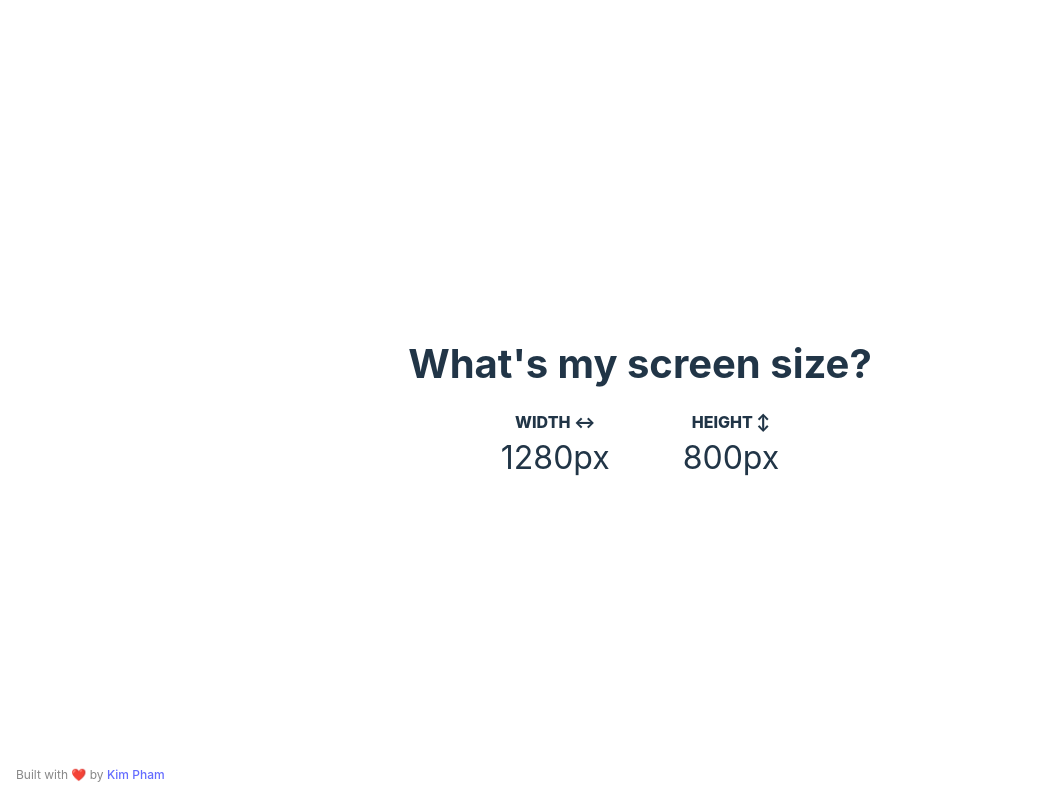
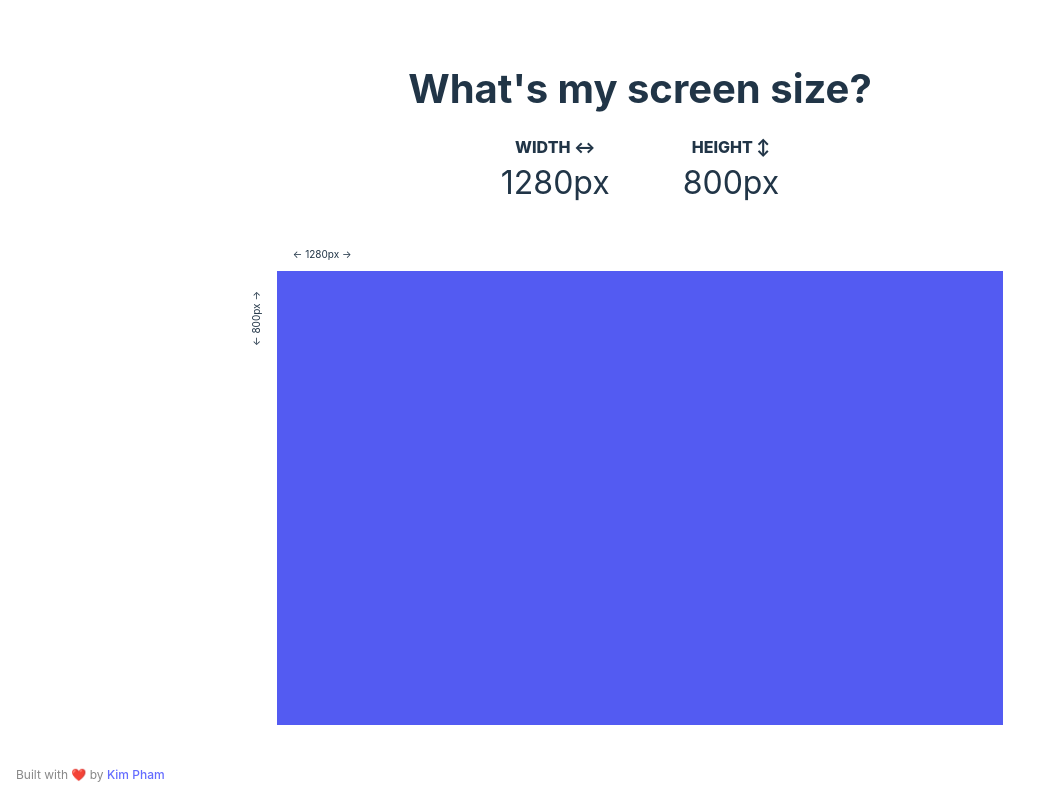
Before and after one commit to kimypham/whats-my-screen-size, a website built with Vite: page index.html in a window 1280 px wide. Shown: the whole page, without its empty margins (0-1049 px from the left). Built offline with nearby package versions, Linux system fonts and the light colour scheme.

Commit message:
progress

```diff
--- a/src/App.service.ts
+++ b/src/App.service.ts
@@ -1,4 +1,4 @@
-import { IWidthHeightElements, IWidthHeightValues } from "./types";
+import { IWidthHeightDiagramTextElements, IWidthHeightElements, IWidthHeightValues } from "./types";
 
 export const getScreenSize = (windowObject: Window = window): IWidthHeightValues => {
     return {
@@ -19,3 +19,28 @@ export const displayScreenSize = (widthHeightElements: IWidthHeightElements) =>
     const widthHeightValues: IWidthHeightValues = getScreenSize()
     setScreenSize(widthHeightElements, widthHeightValues)
 }
+
+// for drawing a diagram
+export const setDiagramText = (widthHeightDiagramTextElements: IWidthHeightDiagramTextElements, widthHeightValues: IWidthHeightValues) => {
+    const { widthTextElement, heightTextElement } = widthHeightDiagramTextElements;
+    const { widthValue, heightValue } = widthHeightValues;
+
+    widthTextElement.innerHTML = `← ${widthValue}px →`;
+    heightTextElement.innerHTML = `← ${heightValue}px →`;
+}
+
+export const drawDiagram = (element: HTMLDivElement, widthHeightValues: IWidthHeightValues, scaleFactor: number) => {
+    const { widthValue, heightValue } = widthHeightValues;
+    element.style.width = widthValue * scaleFactor + 'px';
+    element.style.height = heightValue * scaleFactor + 'px';
+}
+
+export const displayDiagram = (canvasElement: HTMLDivElement, widthHeightDiagramTextElements: IWidthHeightDiagramTextElements) => {
+    const widthHeightValues: IWidthHeightValues = getScreenSize()
+
+    const remainingHeight = widthHeightValues.heightValue - (document.querySelector<HTMLDivElement>('.infoBox')?.offsetHeight ?? 0) - 150;
+    const scaleFactor = remainingHeight / widthHeightValues.heightValue;
+
+    drawDiagram(canvasElement, widthHeightValues, scaleFactor)
+    setDiagramText(widthHeightDiagramTextElements, widthHeightValues)
+}
--- a/src/App.style.css
+++ b/src/App.style.css
@@ -84,20 +84,21 @@ footer {
 
 
 /* for drawing a diagram */
+.diagram {
+    background-color: #535bf2;
+    font-size: x-small;
+    margin: 3rem;
+}
 
-.text {
+.diagramText {
     transform-origin: center center;
     position: absolute;
-
 }
 
-.rectangle {
-    background-color: #535bf2;
-    font-size: x-small;
+.widthText {
+    transform: translateX(1rem) translateY(-1.5rem);
 }
 
-.widthText {}
-
 .heightText {
-    transform: rotate(-90deg);
+    transform: rotate(-90deg) translateX(-2.5rem) translateY(-3rem);
 }
--- a/src/App.ts
+++ b/src/App.ts
@@ -1,9 +1,10 @@
 import './App.style.css'
-import { displayScreenSize } from './App.service.ts'
+import { displayDiagram, displayScreenSize } from './App.service.ts'
 
 document.querySelector<Element>('body')!.innerHTML = `
         <div class="infoBox">
             <h1>What's my screen size?</h1>
+
             <div class="box">
                 <div class="width">Width ↔</div>
                 <div id="width-value">1000px</div>
@@ -12,6 +13,11 @@ document.querySelector<Element>('body')!.innerHTML = `
                 <div class="width">Height ↕</div>
                 <div id="height-value">1000px</div>
             </div>
+        </div>
+
+        <div class="diagram">
+            <div class="diagramText widthText" id="width-value-text">← Text width →</div>
+            <div class="diagramText heightText" id="height-value-text">← Text height →</div>
         </div>
 
         <footer class="footer">
@@ -29,3 +35,16 @@ displayScreenSize({ widthElement, heightElement })
 window.addEventListener('resize', () => {
     displayScreenSize({ widthElement, heightElement })
 })
+
+
+// for drawing a diagram
+const rectangleElement = document.querySelector<HTMLDivElement>('.diagram')!
+const widthTextElement: HTMLDivElement = document.querySelector<HTMLDivElement>('#width-value-text')!
+const heightTextElement: HTMLDivElement = document.querySelector<HTMLDivElement>('#height-value-text')!
+
+
+displayDiagram(rectangleElement, { widthTextElement, heightTextElement })
+
+window.addEventListener('resize', () => {
+    displayDiagram(rectangleElement, { widthTextElement, heightTextElement })
+})
--- a/src/types.ts
+++ b/src/types.ts
@@ -7,3 +7,8 @@ export interface IWidthHeightValues {
     widthValue: number,
     heightValue: number
 }
+
+export interface IWidthHeightDiagramTextElements {
+    widthTextElement: HTMLDivElement,
+    heightTextElement: HTMLDivElement
+}
```
Also changed, not shown: README.md, package.json (indentation only).
